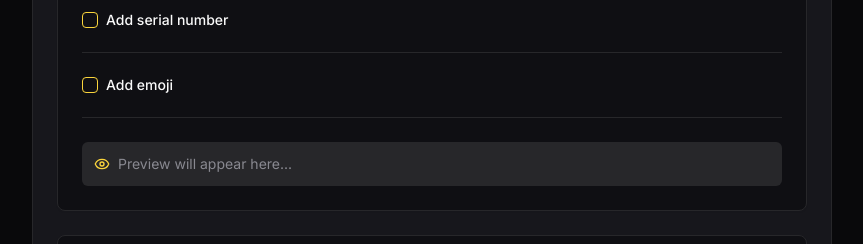
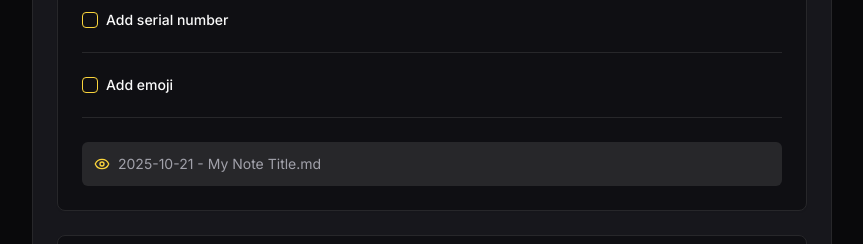
Before and after one commit to chris-obe/KeepToMD, a Next.js app: page / in a window 1280 px wide. Shown: the part 1280-1524 px from the top of the page, without its empty margins (208-1071 px from the left). Built offline with nearby package versions, Linux system fonts and the light colour scheme.

Commit message:
fix(preview): Restore original functionality for filename preview

```diff
--- a/src/components/feature/file-processing-area.tsx
+++ b/src/components/feature/file-processing-area.tsx
@@ -560,11 +560,6 @@ export function FileProcessingArea() {
     if (typeof window === 'undefined') return;
 
     const getFilenamePreview = () => {
-      if (!htmlFiles.length) {
-        setFilenamePreview('');
-        return;
-      }
-
       const parts: string[] = [];
       const now = new Date();
       const emojiPart = namingOptions.useEmoji ? namingOptions.selectedEmoji : '';
@@ -599,19 +594,16 @@ export function FileProcessingArea() {
                   break;
           }
           titlePart = bodySnippet || "Untitled";
-      } else if (namingOptions.useTitle) {
-        // Show title
-      } else if (namingOptions.useBody) {
-        titlePart = `${firstNoteTitle} (or first ${namingOptions.bodyLength} ${namingOptions.bodyUnit} of body)`;
-      } else {
+      } else if (!namingOptions.useTitle && !htmlFiles.length) {
           titlePart = "Untitled";
       }
 
-      if (namingOptions.useEmoji && namingOptions.emojiPosition === 'afterTitle') {
-        titlePart = `${titlePart} ${emojiPart}`;
+      if (titlePart) {
+        if (namingOptions.useEmoji && namingOptions.emojiPosition === 'afterTitle') {
+          titlePart = `${titlePart} ${emojiPart}`;
+        }
+        parts.push(titlePart);
       }
-
-      if (titlePart) parts.push(titlePart);
 
       if (dateTimePart && namingOptions.datePosition === 'append') {
           if (namingOptions.useEmoji && namingOptions.emojiPosition === 'beforeDate') {
```
